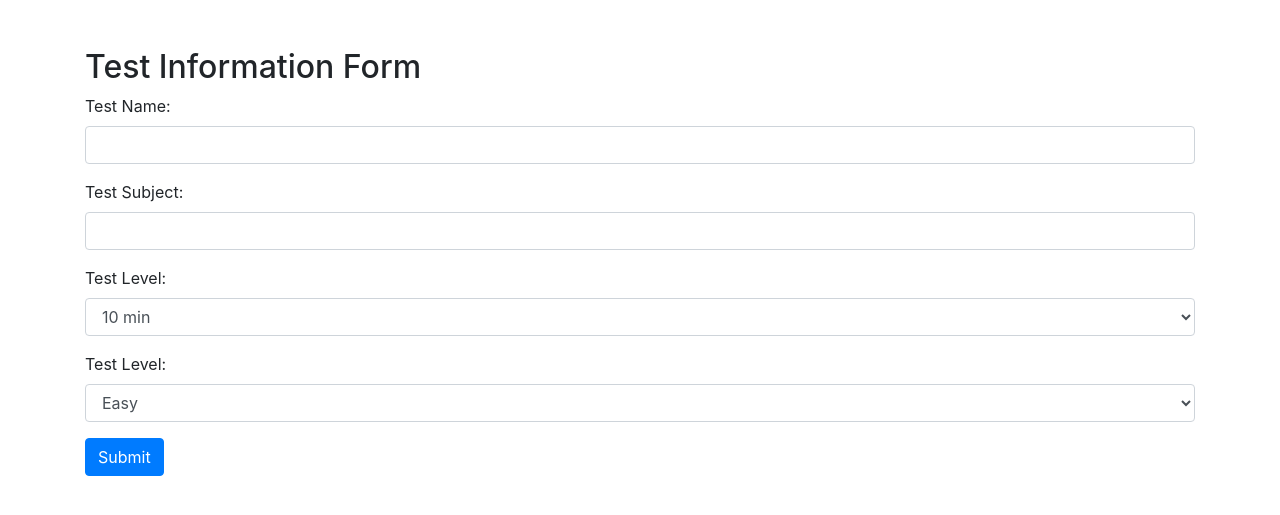
After one commit to Aqib-Ansari/AI_Driven_Placement, a Flask app: page /quiz_details in a window 1280 px wide. The commit adds this page. Shown: the top 515 px of the page. Run offline with Flask 3, Linux system fonts and the light colour scheme; some libraries are stand-ins or nearby versions.

```diff
--- a/app.py
+++ b/app.py
@@ -59,11 +59,13 @@ def register_data():
 
 
         sql_functions.insert_register_student(username=name,email=email,password=pass2,enrollment_num=Enrolno,college=college,course=course,year=year,rollno=rollno)
+        session["user"] = email
+        session["password"] = pass2
     else:
         name = "not found"
 
 
-    return render_template('dashboard_student.html',student_list=student_register_Data_list)
+    return redirect(url_for("redirect_to_student_dashboard"))
 
 @app.route('/redirect', methods=['POST'])
 def redirect_to_page():
@@ -92,7 +94,7 @@ def student_dashboard():
     #     return redirect(url_for(redirect_to_student_dashboard(),student_list = [session['user']]))
 
     if request.method == "POST":
-        session.clear()
+        # session.clear()
 
         email = request.form['email']
         password = request.form['password']
@@ -163,10 +165,22 @@ questions = [
     # Add more questions as needed
 ]
 
+# questions = sql_functions.fetch_quiz_question("mysql")
+
 # Keep track of user's score
+
+questions = sql_functions.fetch_quiz_question("mysql")
+# ids = reough.get_id_questions(questions)
+ids = [i for i in range(10)]
+current_question_index= ids[0]
 user_score = 0
-current_question_index = 0
-len_questions = len(questions)
+len_question = len(ids)
+
+questions_id = 0
+
+@app.route('/quiz_details')
+def quiz_details():
+    return render_template("quiz_details.html")
 
 @app.route('/quiz')
 def quiz():
@@ -174,9 +188,9 @@ def quiz():
 
         global current_question_index
 
-        if current_question_index < len(questions):
-            current_question = questions[current_question_index]
-            return render_template('quiz.html', question=current_question)
+        if questions_id < len(ids):
+            current_question = questions[questions_id]
+            return render_template('quiz.html', questions=current_question)
         else:
             return redirect(url_for('results'))
     else:
@@ -186,15 +200,16 @@ def quiz():
 def submit_answer():
     if "user" in session:
 
-        global current_question_index, user_score
+        global current_question_index, user_score, questions_id
 
         user_answer = request.form.get('answer')
-        current_question = questions[current_question_index]
-
-        if user_answer == current_question['correct_answer']:
+        current_question = questions[questions_id]
+        print(user_answer,type(user_answer))
+        print(current_question['correct'],type(current_question["correct"]))
+        if str(user_answer) == str(current_question['correct']):
             user_score += 1
 
-        current_question_index += 1
+        questions_id += 1
 
         return redirect(url_for('quiz'))
     else:
@@ -205,9 +220,9 @@ def results():
     if "user" in session:
 
         global user_score
-        global len_questions
-        Percentage = (user_score*100)/len_questions
-        return render_template('results.html', score=user_score,len = len_questions,Percentage = Percentage)
+        global len_question
+        Percentage = (user_score*100)/len_question
+        return render_template('results.html', score=user_score,len = len_question,Percentage = Percentage)
     else:
         return redirect(url_for("login"))
 
--- /dev/null
+++ b/templates/quiz_details.html
@@ -0,0 +1,51 @@
+<!DOCTYPE html>
+<html lang="en">
+<head>
+    <meta charset="UTF-8">
+    <meta name="viewport" content="width=device-width, initial-scale=1.0">
+    <title>Test Information Form</title>
+    <!-- Include Bootstrap CSS -->
+    <link href="https://stackpath.bootstrapcdn.com/bootstrap/4.5.2/css/bootstrap.min.css" rel="stylesheet">
+</head>
+<body class="container mt-5">
+
+    <h2>Test Information Form</h2>
+
+    <form action="/quiz" method="post">
+        <div class="form-group">
+            <label for="testName">Test Name:</label>
+            <input type="text" class="form-control" id="testName" name="testName" required>
+        </div>
+
+        <div class="form-group">
+            <label for="testSubject">Test Subject:</label>
+            <input type="text" class="form-control" id="testSubject" name="testSubject" required>
+        </div>
+
+        <div class="form-group">
+            <label for="testLevel">Test Level:</label>
+            <select class="form-control" id="testtime" name="testtime" required>
+                <option value="10" selected>10 min</option>
+                <option value="20">20 min</option>
+                <option value="30">30 min</option>
+            </select>
+        </div>
+
+        <div class="form-group">
+            <label for="testLevel">Test Level:</label>
+            <select class="form-control" id="testLevel" name="testLevel" required>
+                <option value="easy" selected>Easy</option>
+                <option value="medium">Medium</option>
+                <option value="hard">Hard</option>
+            </select>
+        </div>
+
+        <button type="submit" class="btn btn-primary">Submit</button>
+    </form>
+
+    <!-- Include Bootstrap JS and Popper.js -->
+    <script src="https://code.jquery.com/jquery-3.5.1.slim.min.js"></script>
+    <script src="https://cdn.jsdelivr.net/npm/@popperjs/core@2.0.7/dist/umd/popper.min.js"></script>
+    <script src="https://stackpath.bootstrapcdn.com/bootstrap/4.5.2/js/bootstrap.min.js"></script>
+</body>
+</html>
--- a/templates/results.html
+++ b/templates/results.html
@@ -12,5 +12,7 @@
     <h1>Quiz Results</h1>
     <p>Your score is: {{ score }}/{{ len }}</p>
     <p>Percentage: {{ Percentage }}</p>
+
+    <a href="{{ url_for('redirect_to_student_dashboard',student_list = [session['user']])}}"><button>back</button></a>
 </body>
 </html>
```
Also changed, not shown: rough.py (added, +20 -0 lines), sql_functions.py (+79 -1 lines), templates/quiz.html (+18 -5 lines), 5 other files.
